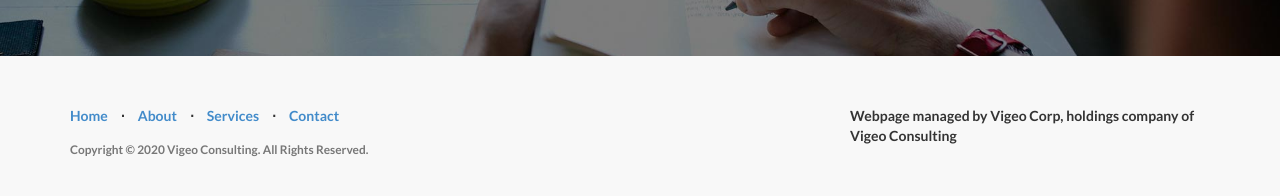
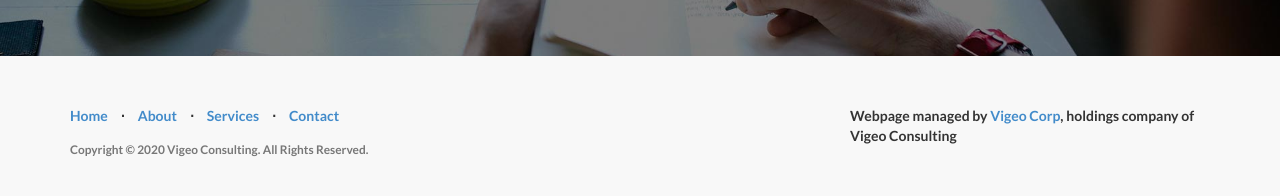
Before and after one commit to starbuck10/vigeoconsult, a Jekyll site: the page built from index.html, in a window 1280 px wide and 900 px high, scrolled down 1902 px. Shown: the part 692-888 px from the top of the window. Built offline with Jekyll 4.4.1, drawn with Linux system fonts in a browser that asks for light colours; some of the changed lines change nothing that is shown.

Commit message:
footer update

```diff
--- a/_config.yml
+++ b/_config.yml
@@ -10,7 +10,7 @@ description: > # "Write an awesome description for your new site here.
   Vigeo Consulting is a niche, boutique management consulting firm located in Denver, CO
   that specializes in management and technology advisory.
 copyright: 'Copyright &copy; 2020 Vigeo Consulting. All Rights Reserved.'
-credits: 'Webpage managed by Vigeo Corp, holdings company of Vigeo Consulting'
+credits: 'Webpage managed by <a href="http://vigeocorp.com">Vigeo Corp</a>, holdings company of Vigeo Consulting'
 
 # ----------------------- #
 #    Jekyll & Plugins     #
```
